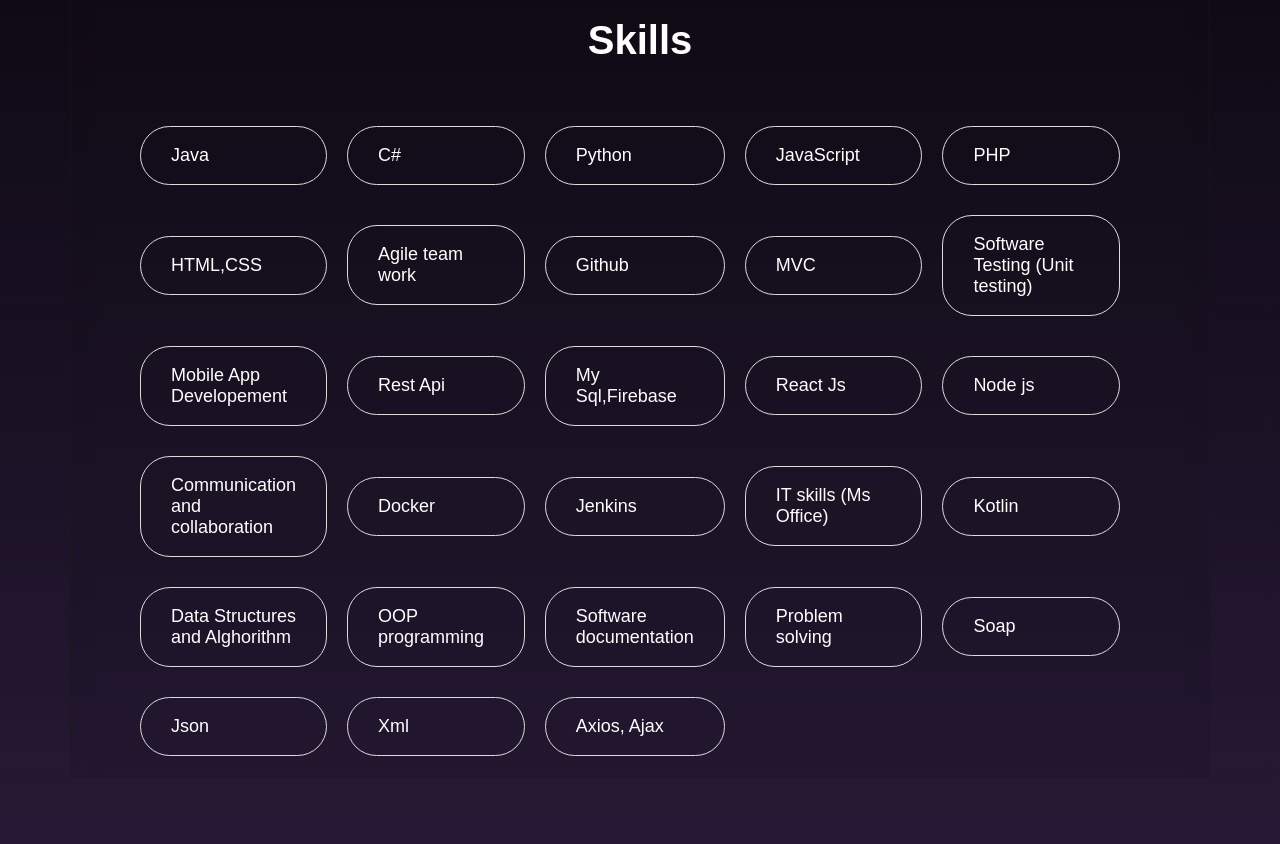
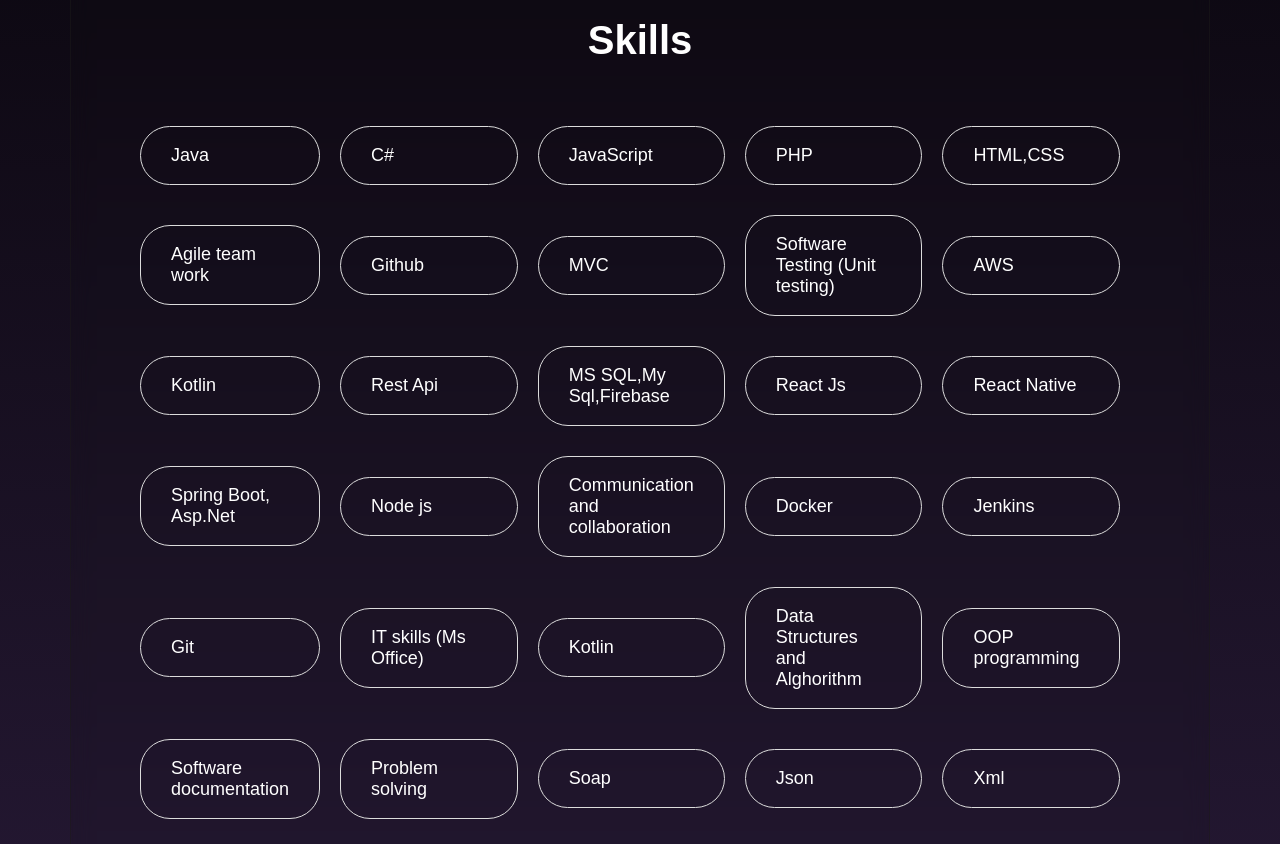
Before and after one commit to Nasif4567/MyPortfolio, a plain HTML site: page About.html in a window 1280 px wide. Shown: the part 1480-2324 px from the top of the page. Drawn offline with Linux system fonts and the light colour scheme.

Commit message:
Update About.html

```diff
--- a/About.html
+++ b/About.html
@@ -22,11 +22,11 @@
     <div class="AboutMe">
         <h1>Full Stack Software engineer</h1>
         <p>
-            Hello, I'm Ahmed Nasif, a passionate and experienced full-stack software engineer
+            Hello, I'm Ahmed Nasif, a passionate and experienced general software engineering and also full-stack developer
             with a deep love for crafting innovative and efficient solutions. My journey in the
             realm of technology began with a keen interest in both front-end and back-end development,
             allowing me to seamlessly navigate through the entire software development lifecycle. Armed
-            with a solid foundation in programming languages such as JavaScript, Python, and Java, I specialize
+            with a solid foundation in programming languages such as JavaScript,Java and C# , I specialize
             in creating dynamic and responsive web applications. I thrive on the challenges of translating complex
             requirements into elegant and scalable code, ensuring that the end-user experiences a seamless interaction
             with the software. Beyond coding, I am committed to staying abreast of the latest industry trends and best
@@ -74,7 +74,6 @@
             <div class="skillSectionGrid">
             <div class="skills"><p>Java</p></div>
             <div class="skills"><p>C#</p></div>
-            <div class="skills"><p>Python</p></div>
             <div class="skills"><p>JavaScript</p></div>
             <div class="skills"><p>PHP</p></div>
             <div class="skills"><p>HTML,CSS</p></div>
@@ -84,15 +83,19 @@
             <div class="skills"><p>Github</p></div>
             <div class="skills"><p>MVC</p></div>
             <div class="skills"><p>Software Testing (Unit testing)</p></div>
-            <div class="skills"><p>Mobile App Developement</p></div>
+               <div class="skills"><p>AWS</p></div>
+            <div class="skills"><p>Kotlin</p></div>
             <div class="skills"><p>Rest Api</p></div>
 
-            <div class="skills"><p>My Sql,Firebase</p></div>
+            <div class="skills"><p>MS SQL,My Sql,Firebase</p></div>
             <div class="skills"><p>React Js</p></div>
+            <div class="skills"><p>React Native</p></div>
+            <div class="skills"><p>Spring Boot, Asp.Net</p></div>
             <div class="skills"><p>Node js</p></div>
             <div class="skills"><p>Communication and collaboration</p></div>
             <div class="skills"><p>Docker</p></div>
             <div class="skills"><p>Jenkins</p></div>
+            <div class="skills"><p>Git</p></div>
 
             <div class="skills"><p>IT skills (Ms Office)</p></div>
             <div class="skills"><p>Kotlin</p></div>
```
